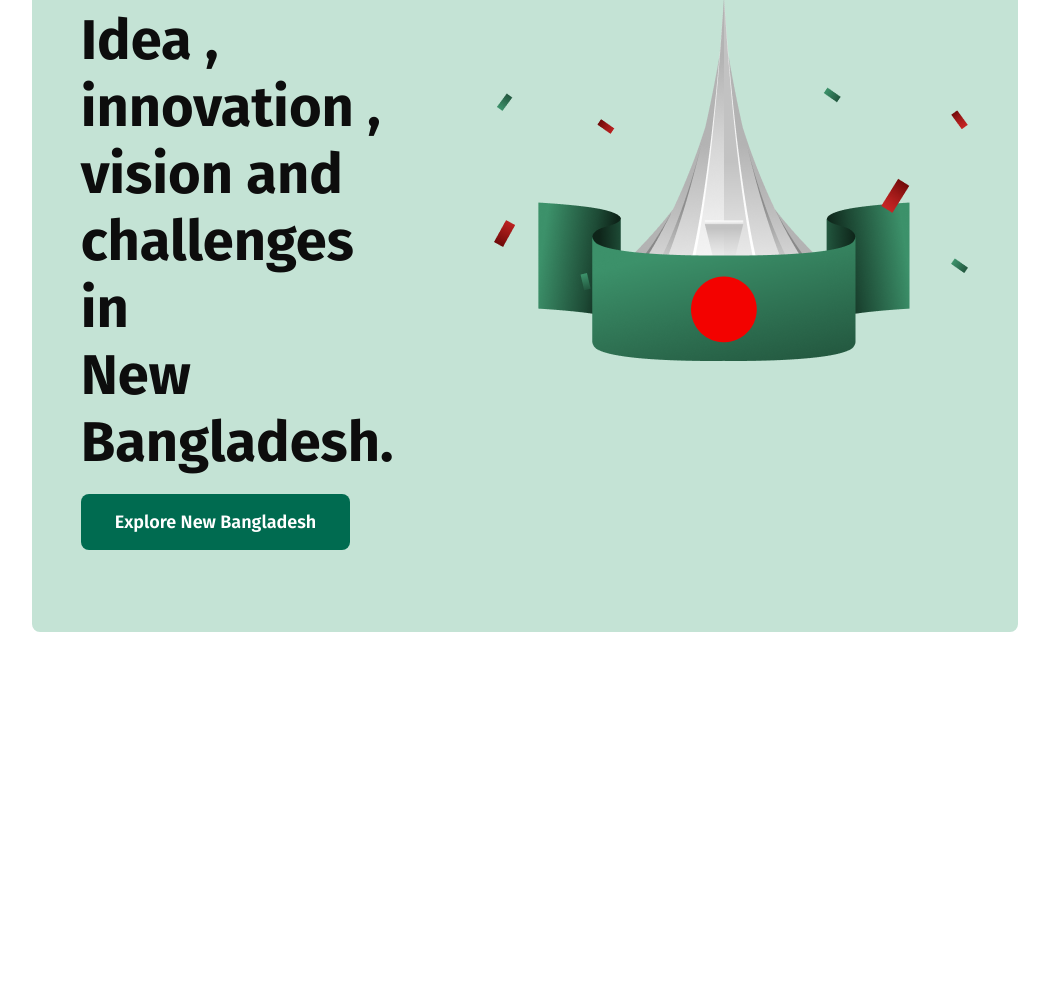
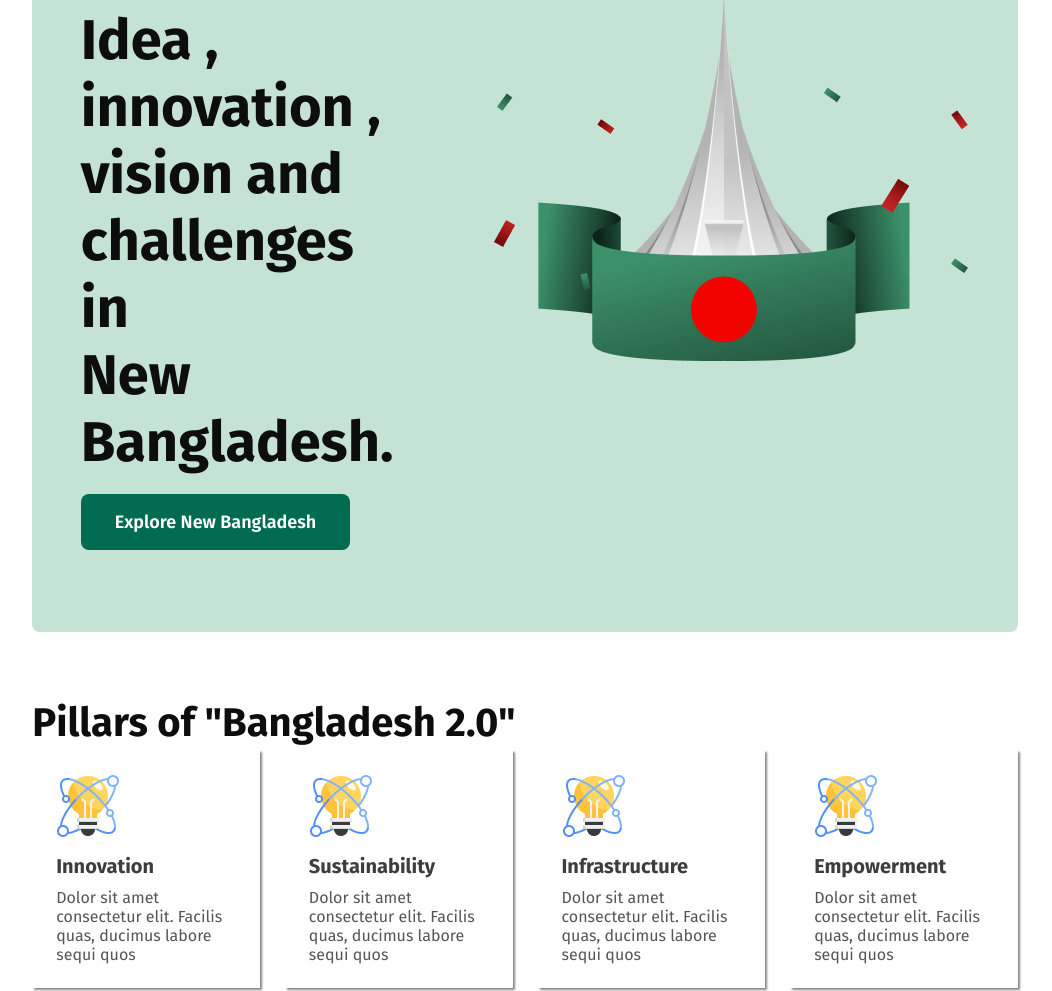
Before and after one commit to rukaiyatasnim/BANGLADESH-2.0, a plain HTML site: page index.html in a window 1280 px wide. Shown: the part 223-1214 px from the top of the page, without its empty margins (115-1167 px from the left). Before the commit the page ends 902 px from the top, so only its background shows below. Drawn offline with Linux system fonts and the light colour scheme; a web font is replaced by a local one.

Commit message:
Pillar Part

```diff
--- a/index.html
+++ b/index.html
@@ -41,7 +41,51 @@
       <!-- Banner Part End -->
     </header>
 
-    <main></main>
+    <main>
+      <!-- Pillars Of Bangladesh Part Start -->
+      <div class="Pillars-bd">
+        <div class="pillar-head">
+          <h1 class="pillar-header">Pillars of "Bangladesh 2.0"</h1>
+        </div>
+
+        <div class="pillars">
+          <div class="pillar-contents">
+            <div class="pillar1">
+              <img src="./assets/card-icon.png" alt="" />
+              <h6 class="pillars-head">Innovation</h6>
+              <p class="pillar-text">
+                Dolor sit amet consectetur elit. Facilis quas, ducimus labore
+                sequi quos
+              </p>
+            </div>
+            <div class="pillar2">
+              <img src="./assets/card-icon.png" alt="" />
+              <h6 class="pillars-head">Sustainability</h6>
+              <p class="pillar-text">
+                Dolor sit amet consectetur elit. Facilis quas, ducimus labore
+                sequi quos
+              </p>
+            </div>
+            <div class="pillar3">
+              <img src="./assets/card-icon.png" alt="" />
+              <h6 class="pillars-head">Infrastructure</h6>
+              <p class="pillar-text">
+                Dolor sit amet consectetur elit. Facilis quas, ducimus labore
+                sequi quos
+              </p>
+            </div>
+            <div class="pillar4">
+              <img src="./assets/card-icon.png" alt="" />
+              <h6 class="pillars-head">Empowerment</h6>
+              <p class="pillar-text">
+                Dolor sit amet consectetur elit. Facilis quas, ducimus labore
+                sequi quos
+              </p>
+            </div>
+          </div>
+        </div>
+      </div>
+    </main>
     <footer></footer>
   </body>
 </html>
--- a/style.css
+++ b/style.css
@@ -6,6 +6,31 @@
   padding: 0;
   font-family: fira sans;
 }
+.body {
+  background-color: #f5f5f5;
+}
+
+/* Shared Style */
+/* Pillars Section */
+.pillar-head {
+  font-weight: 700;
+  font-size: 20px;
+  color: hsla(0, 0%, 5%, 0.8);
+}
+.pillars-head {
+  text-align: justify;
+  margin-top: 12px;
+  color: hsla(0, 0%, 5%, 0.8);
+  font-weight: 700;
+  font-size: 20px;
+}
+.pillar-text {
+  font-weight: 400;
+  font-size: 16px;
+  color: hsla(0, 0%, 5%, 0.7);
+  margin-top: 10px;
+}
+
 .navbar {
   display: flex;
   justify-content: space-between;
@@ -71,3 +96,36 @@
   border-radius: 8px;
   color: hsla(0, 0%, 101%, 1);
 }
+
+/* Pillars section start */
+
+.pillars {
+  margin: 0 auto;
+  width: 77%;
+}
+.pillar-head {
+  text-align: start;
+  margin: 0 auto;
+  width: 77%;
+  margin-top: 20px;
+  color: hsla(0, 0%, 5%, 1);
+}
+
+.pillar-contents {
+  width: 100%;
+  height: 244px;
+  display: flex;
+  justify-content: center;
+  align-items: center;
+  gap: 25px;
+  background-color: white;
+  border: 2px solid (0, 0%, 5%, 0.15);
+  border-radius: 8px;
+}
+.pillar1,
+.pillar2,
+.pillar3,
+.pillar4 {
+  padding: 24px;
+  box-shadow: 2px 2px 2px #888888;
+}
```
